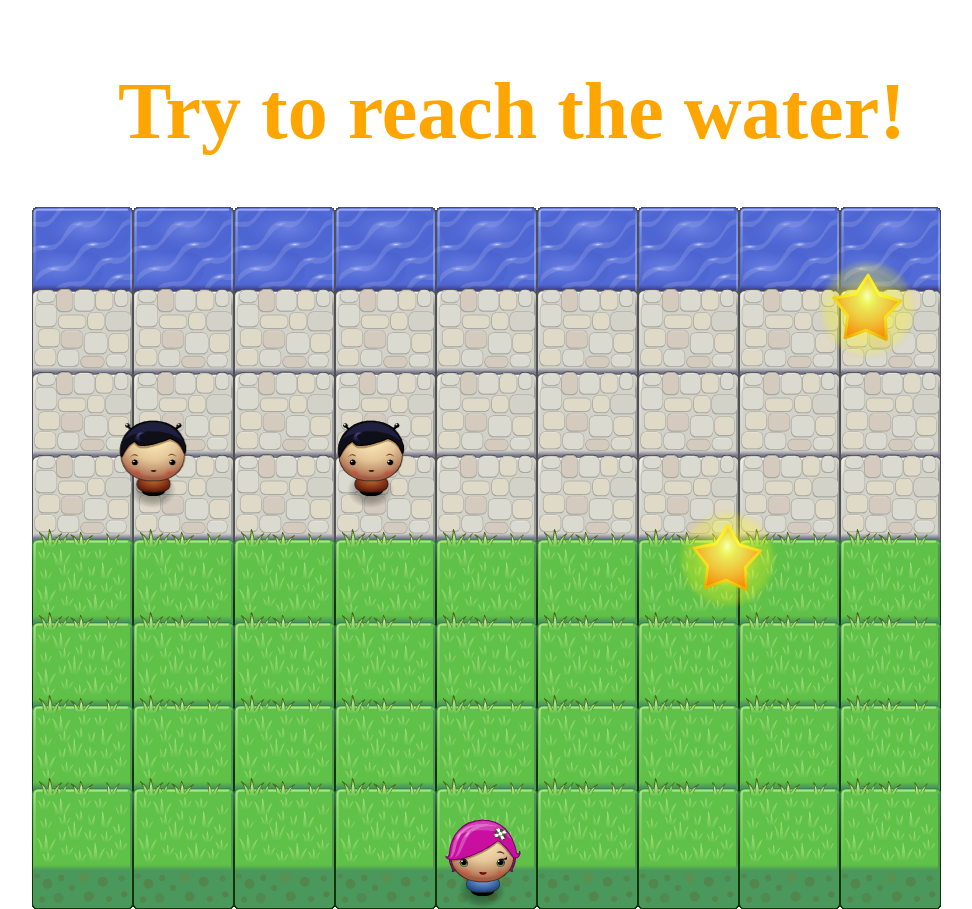
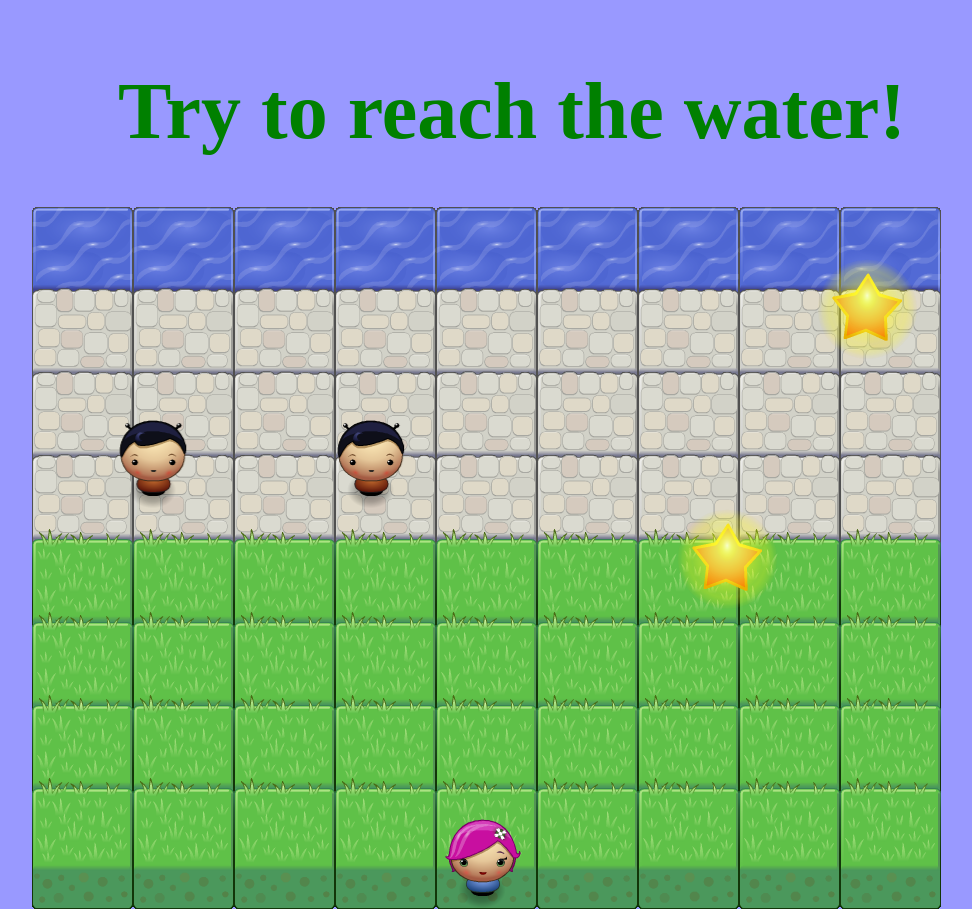
Before and after one commit to Madisonkanna/Arcade-Game, a plain HTML site: page index.html in a window 1280 px wide. Shown: the top 909 px of the page, without its empty margins (108-1080 px from the left). Drawn offline with Linux system fonts and the light colour scheme.

Commit message:
Change background of page

```diff
--- a/css/style.css
+++ b/css/style.css
@@ -1,10 +1,11 @@
 body {
     text-align: center;
+    background-color: #9999ff;
 }
 
 
 h2 {
-	color: orange;
+	color: green;
 	font-size: 80px;
 	margin-bottom: 0;
 	margin-right: 40px;
--- a/js/app.js
+++ b/js/app.js
@@ -10,7 +10,6 @@ var Character = function(img, x, y) {
     this.y = y;
     this.sprite = img;
 };
-
 
 //Create star subclass and call the Character superclass
 var Star = function() {
@@ -95,7 +94,6 @@ function gotPoint() {
 
 }
 
-
 //Display my player's score and level
 var displayScoreLevel = function(currentLevel) {
     var canvas = document.getElementsByTagName('canvas');
@@ -158,8 +156,6 @@ Player.prototype.update = function() {
     }
 }
 
-
-
 Player.prototype.reset = function() {
     this.x = 400;
     this.y = 600;
```
